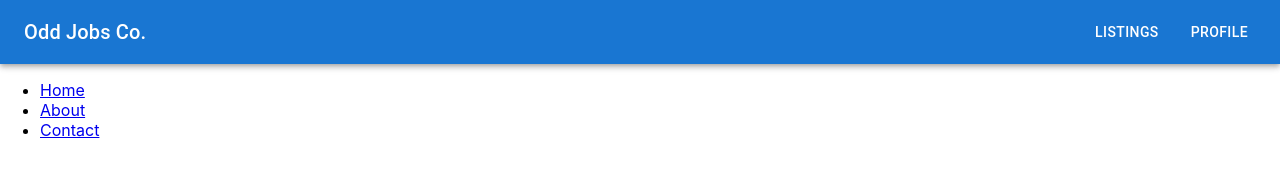
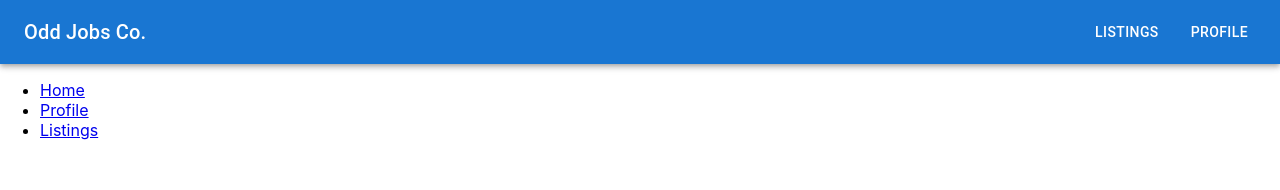
Before and after one commit to Vraj-P/OddJobsCO, a React (Create React App) app in the folder client/: page / in a window 1280 px wide. Shown: the top 190 px of the page. Built offline with nearby package versions, Linux system fonts and the light colour scheme; the HTML template or start-up script is replaced by a standard one.

Commit message:
refactored and improved file structure

```diff
--- a/client/src/pages/About.tsx
+++ /dev/null
@@ -1,3 +0,0 @@
-import React from "react";
-const About = () => <h1>About</h1>
-export default About;
--- a/client/src/pages/Contact.tsx
+++ /dev/null
@@ -1,3 +0,0 @@
-import React from "react";
-const Contact = () => <h1>Contact 2</h1>
-export default Contact;
--- a/client/src/pages/Home.tsx
+++ b/client/src/pages/Home.tsx
@@ -8,10 +8,10 @@ const Home = () => (
                 <Link to="/">Home</Link>
             </li>
             <li>
-                <Link to="/about">About</Link>
+                <Link to="/profile">Profile</Link>
             </li>
             <li>
-                <Link to="/contact">Contact</Link>
+                <Link to="/listings">Listings</Link>
             </li>
         </ul>
     </nav>
--- a/client/src/pages/Listings.tsx
+++ /dev/null
@@ -1,3 +0,0 @@
-import React from "react";
-const Listings = () => <h1>Listings</h1>
-export default Listings;
--- a/client/src/pages/Profile.tsx
+++ /dev/null
@@ -1,3 +0,0 @@
-import React from "react";
-const Profile = () => <h1>Profile</h1>
-export default Profile;
--- /dev/null
+++ b/client/src/pages/listings/index.tsx
@@ -0,0 +1,3 @@
+import React from "react";
+const ListingsPage = () => <h1>Listings</h1>
+export default ListingsPage;
--- /dev/null
+++ b/client/src/pages/profile/index.tsx
@@ -0,0 +1,3 @@
+import React from "react";
+const ProfilePage = () => <h1>Profile</h1>
+export default ProfilePage;
--- a/client/src/routes.tsx
+++ b/client/src/routes.tsx
@@ -1,19 +1,15 @@
 import React from 'react';
 import { Routes as AppRoutes, Route } from 'react-router-dom';
 import Home from "./pages/Home";
-import About from "./pages/About";
-import Contact from "./pages/Contact";
-import Listings from "./pages/Listings";
-import Profile from "./pages/Profile";
+import ListingsPage from "./pages/listings";
+import ProfilePage from "./pages/profile";
 
 const Routes: React.FC = () => {
     return (
         <AppRoutes>
             <Route path="/" Component={Home} />
-            <Route path="/about" Component={About} />
-            <Route path="/contact" Component={Contact} />
-            <Route path="/profile" Component={Profile} />
-            <Route path="/listings" Component={Listings} />
+            <Route path="/profile" Component={ProfilePage} />
+            <Route path="/listings" Component={ListingsPage} />
         </AppRoutes>
     );
 };
```
